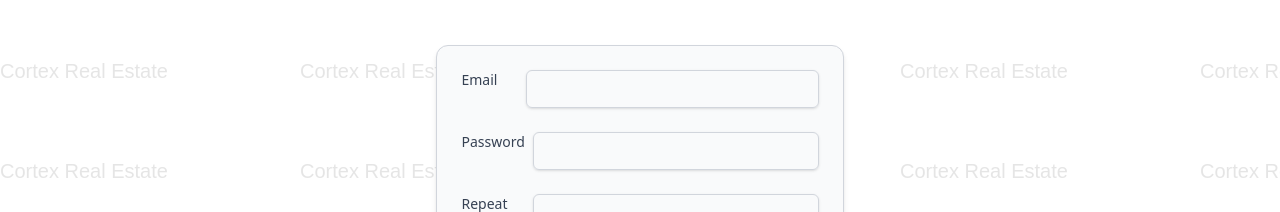
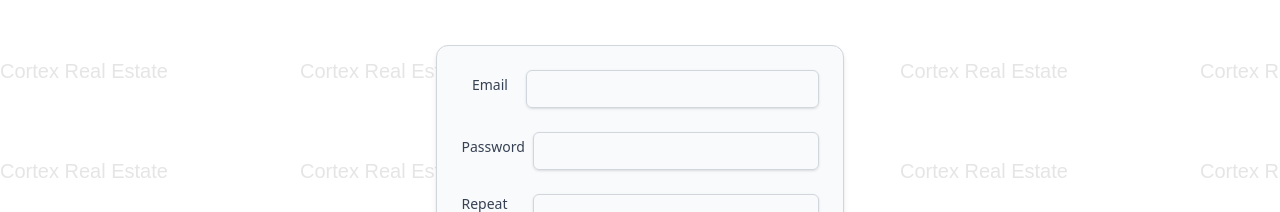
Before and after one commit to Savinoff94/cortex_frontend, a React (Vite) app: page / in a window 1280 px wide. Shown: the part 152-364 px from the top of the page. Built offline with nearby package versions, Linux system fonts and the light colour scheme; no server answers.

Commit message:
minor styling fixes

```diff
--- a/src/HOC/ProtectedRoute/ProtectedRoute.tsx
+++ b/src/HOC/ProtectedRoute/ProtectedRoute.tsx
@@ -5,7 +5,7 @@ import type { ReactNode } from "react";
 export const ProtectedRoute = ({ children }: { children: ReactNode }) => {
   const { user } = useAuth();
 
-  if (!user) return <Navigate to="/login" />;
+  if (!user) return <Navigate to="/" />;
 
   return children;
 };
--- a/src/components/Label/Label.tsx
+++ b/src/components/Label/Label.tsx
@@ -5,7 +5,7 @@ export type LabelProps = LabelHTMLAttributes<HTMLLabelElement> & {additionalClas
 export function Label({children, additionalClasses = '', ...props}: LabelProps) {
     return (
         <label
-        className={`block mb-2 text-sm font-medium text-gray-700 ${additionalClasses}`}
+        className={`flex justify-center items-center mb-2 text-sm font-medium text-gray-700 ${additionalClasses}`}
         {...props}
         >
             {children}
--- a/src/pages/Main/components/SortingTab/SortingTab.tsx
+++ b/src/pages/Main/components/SortingTab/SortingTab.tsx
@@ -37,7 +37,6 @@ export function SortingTab() {
                     }}
                     format={(val: SortingDirection) => `trafficDirection ${val}`}
                 />
-                <ButtonWithDialog/>
             </div>
 
             <div className="flex flex-col sm:flex-row gap-4 w-full lg:w-auto">
@@ -65,13 +64,17 @@ export function SortingTab() {
                         value: endDate
                     }}
                 />
+            </div>
+            <div className="flex flex-col justify-center sm:flex-row gap-4 w-full lg:w-auto">
+                <ButtonWithDialog/>
                 <Button
                     isPrimary={true}
                     onClick={fetchData}
                 >
-                    Update data
+                    Refresh data
                 </Button>
             </div>
+
 
         </div>
     )
```
